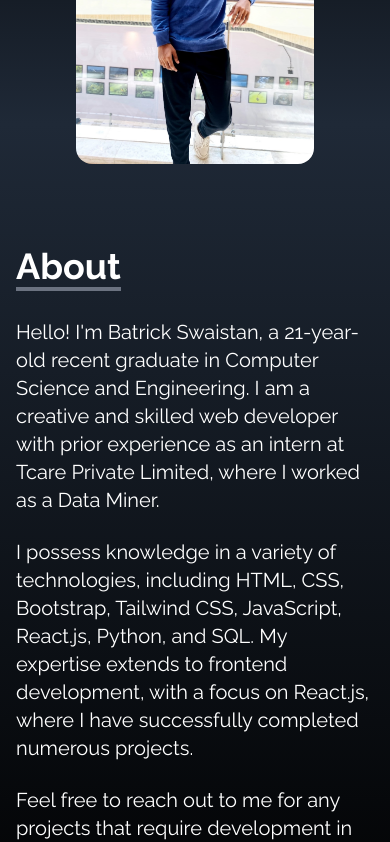
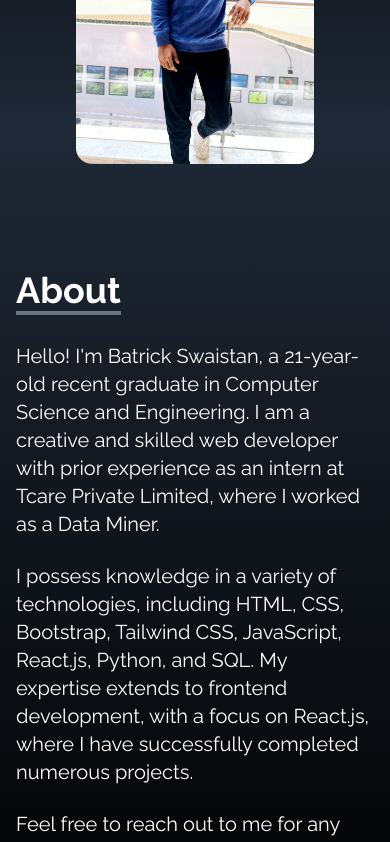
Before and after one commit to batrick-swaistan/new_portfolio, a React (Create React App) app: page / in a window 390 px wide. Shown: the part 720-1562 px from the top of the page. Built offline with nearby package versions, Linux system fonts and the light colour scheme.

Commit message:
responsive about

```diff
--- a/src/components/About.jsx
+++ b/src/components/About.jsx
@@ -2,7 +2,7 @@
 
     const About = () => {
     return (
-        <div name="about" className="h-screen w-full bg-gradient-to-b  from-gray-800 to-black text-white pt-20 md:pt-0">
+        <div name="about" className="h-screen w-full bg-gradient-to-b  from-gray-800 to-black text-white abt md:pt-0">
             <div className='max-w-screen-lg p-4 mx-auto flex flex-col justify-center w-full h-full'>
                 <div className='pb-8'>
                     <p className='text-4xl font-bold inline border-b-4 border-gray-500'>About</p>
--- a/src/index.css
+++ b/src/index.css
@@ -16,3 +16,7 @@
 .portfolio{
     padding-top: 5.5rem;
 }
+
+.abt{
+    padding-top: 8rem;
+}
```
